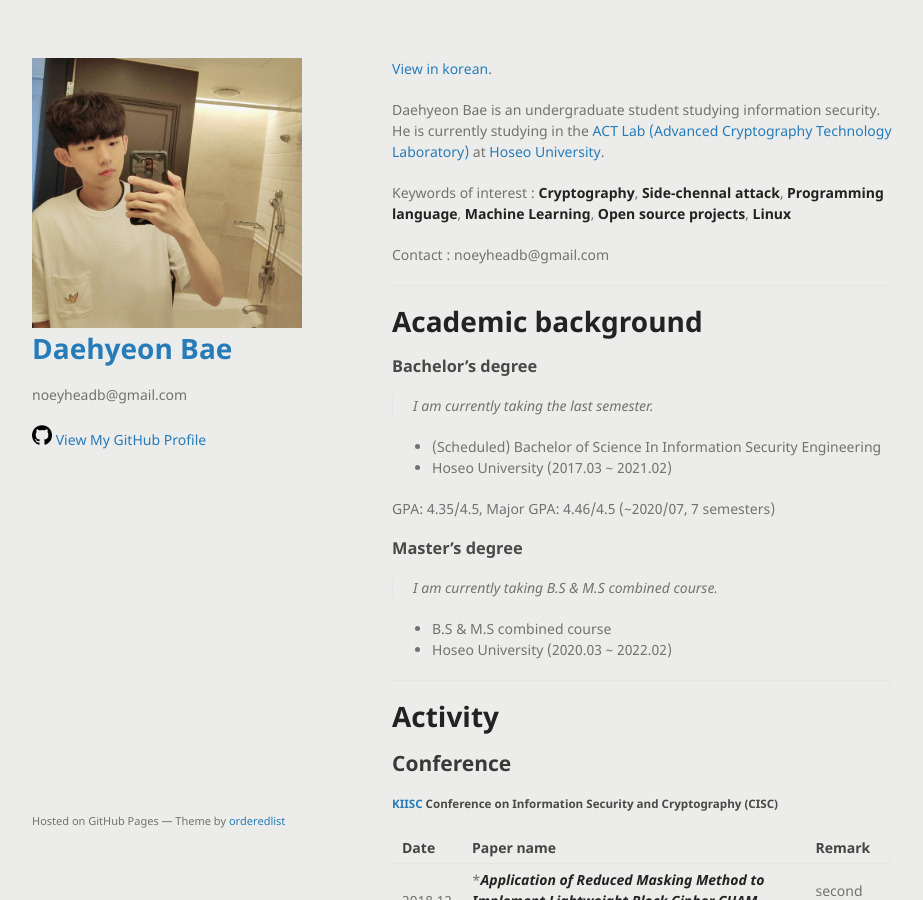
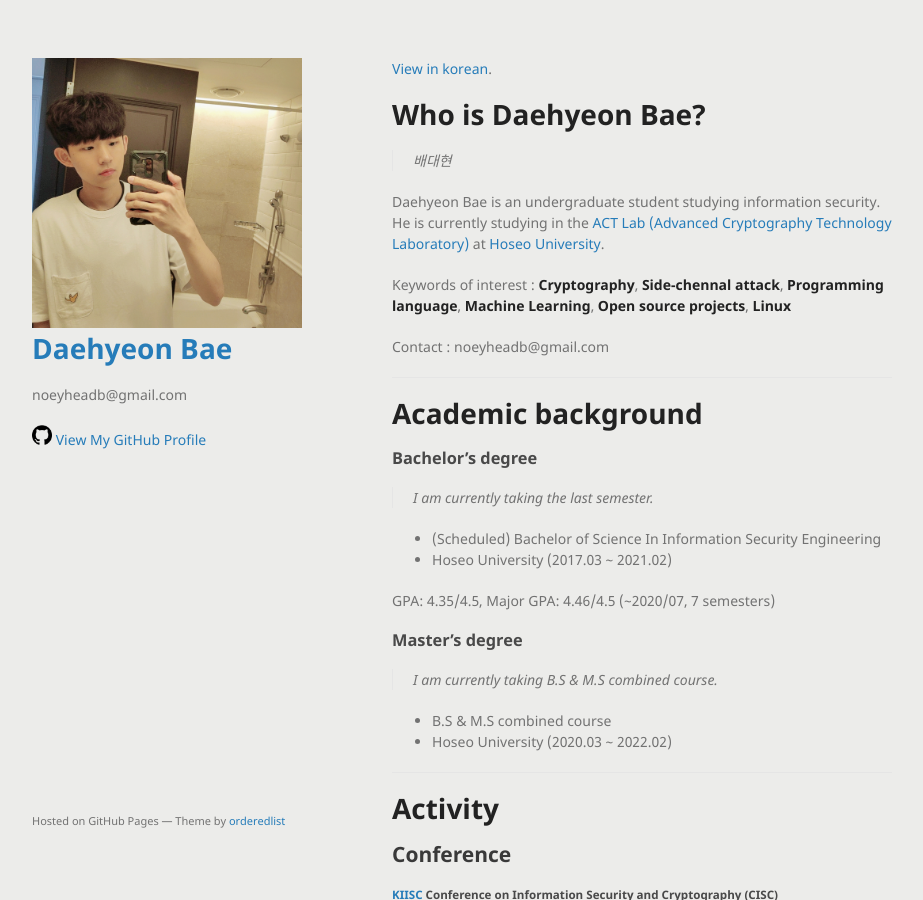
Before and after one commit to noeyheadb/noeyheadb.github.io, a Jekyll site: the page built from index.md, in a window 1280 px wide and 900 px high. Shown: the whole window, without its empty margins (178-1101 px from the left). Built offline with Jekyll 4.4.1, drawn with Linux system fonts in a browser that asks for light colours.

Commit message:
⚡️ Update contents

```diff
--- a/index.md
+++ b/index.md
@@ -3,6 +3,10 @@ layout: default
 ---
 
 [View in korean](./kor.html).
+
+# Who is Daehyeon Bae?
+
+> 배대현
 
 Daehyeon Bae is an undergraduate student studying information security. He is currently studying in the [ACT Lab (Advanced Cryptography Technology Laboratory)](https://act.hoseo.ac.kr) at [Hoseo University](https://www.hoseo.ac.kr/).
 
```
